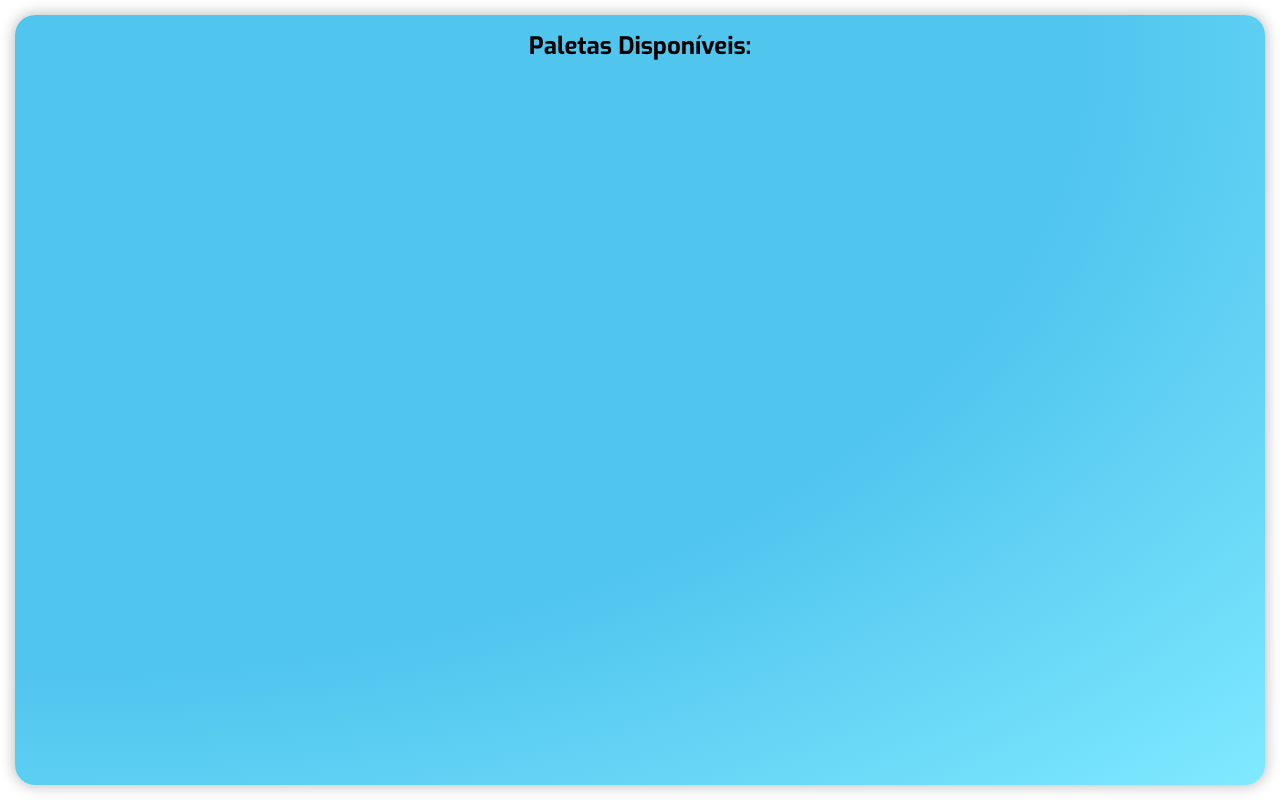
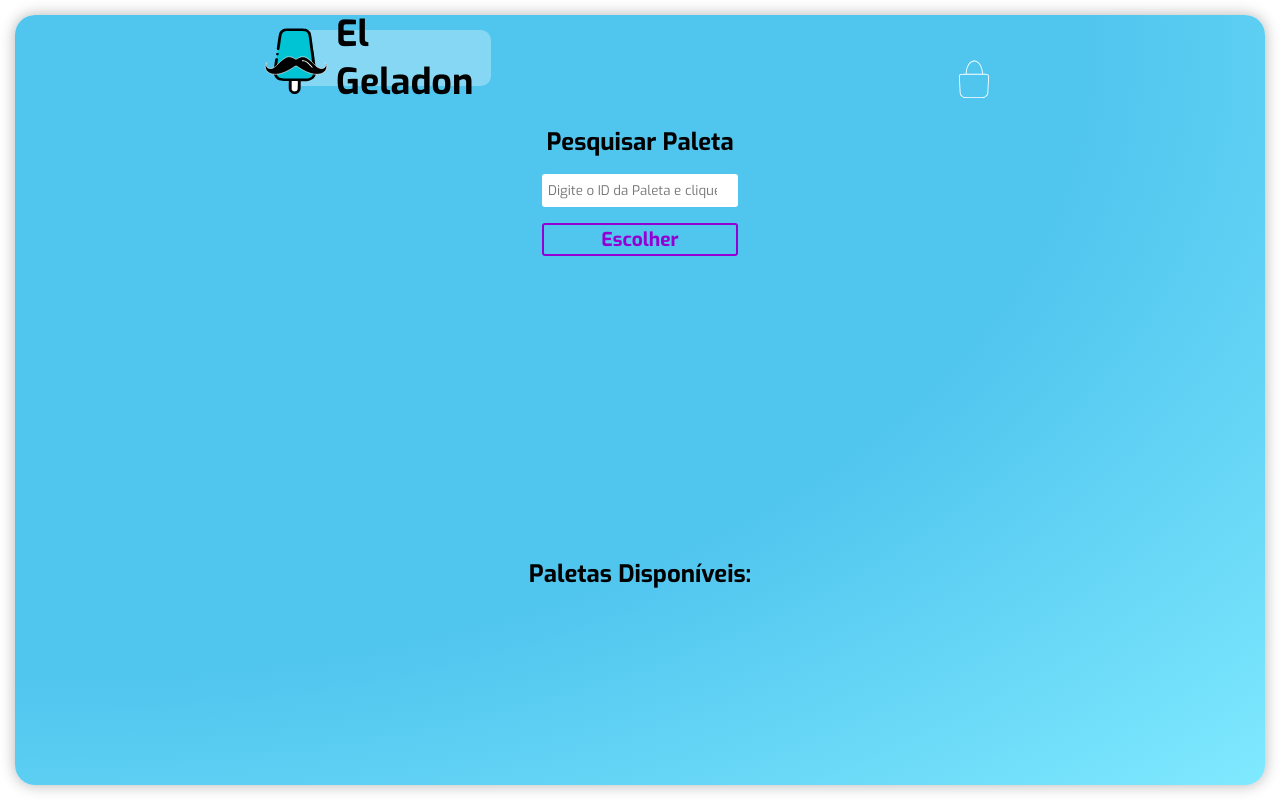
Before and after one commit to IvanBorba/ElGeladonFrontEndVanilla, a plain HTML site: page index.html in a window 1280 px wide. Drawn offline with Linux system fonts and the light colour scheme; no server answers.

Commit message:
feature: Aula 3 - finalizada

```diff
--- a/assets/script.js
+++ b/assets/script.js
@@ -40,6 +40,11 @@ const buscarTodasAsPaletas = async () => {
 
 const buscarPaletaPorId = async (id) => {
   const resposta = await fetch(`${baseUrl}/paletas/paleta/${id}`);
+
+  if (resposta.status === 404) {
+    return false;
+  }
+
   const paleta = await resposta.json();
 
   return paleta;
@@ -114,10 +119,12 @@ const imprimirTodasAsPaletas = async () => {
       <div class="CartaoPaleta">
         <div class="CartaoPaleta__infos">
           <h4>${elemento.sabor}</h4>
-          <span>${elemento.preco}</span>
+          <span>R$${elemento.preco.toFixed(2)}</span>
           <p>${elemento.descricao}</p>
         </div>
-        <img src="./${elemento.foto}" alt="Paleta sabor ${elemento.sabor}"/>
+        <img src="./${elemento.foto}" alt="Paleta sabor ${
+        elemento.sabor
+      }" class="CartaoPaleta__foto"/>
       </div>
       `
     );
@@ -125,3 +132,34 @@ const imprimirTodasAsPaletas = async () => {
 };
 
 imprimirTodasAsPaletas();
+
+const imprimirUmaPaletaPorId = async () => {
+  document.getElementById("paletaPesquisada").innerHTML = "";
+
+  const input = document.getElementById("inputIdPaleta");
+  const id = input.value;
+
+  const paleta = await buscarPaletaPorId(id);
+
+  if (paleta === false) {
+    const mensagemDeErro = document.createElement("p");
+    mensagemDeErro.id = "mensagemDeErro";
+    mensagemDeErro.classList.add("MensagemDeErro");
+    mensagemDeErro.innerText = "Nenhuma paleta encontrada";
+
+    document.getElementById("paletaPesquisada").appendChild(mensagemDeErro);
+  } else {
+    document.getElementById("paletaPesquisada").innerHTML = `
+      <div class="CartaoPaleta">
+        <div class="CartaoPaleta__infos">
+          <h4>${paleta.sabor}</h4>
+          <span>R$${paleta.preco.toFixed(2)}</span>
+          <p>${paleta.descricao}</p>
+        </div>
+        <img src="./${paleta.foto}" alt="Paleta sabor ${
+      paleta.sabor
+    }" class="CartaoPaleta__foto"/>
+      </div>
+    `;
+  }
+};
--- a/assets/style.css
+++ b/assets/style.css
@@ -71,8 +71,7 @@ html {
   }
 }
 
-.PaletaCardItem,
-.PaletaListaItem {
+.CartaoPaleta {
   font-family: "Exo";
   background: rgba(255, 255, 255, 0.3);
   border-radius: 10px;
@@ -82,45 +81,112 @@ html {
   justify-content: space-around;
 }
 
-.PaletaCardItem {
+.CartaoPaleta {
   margin: 20px 0;
   height: 150px;
-  width: auto;
 }
 
 @media (max-width: 400px) {
-  .PaletaCardItem,
-  .PaletaListaItem {
+  .CartaoPaleta,
+  .CartaoPaleta__infos {
     width: 210px;
     height: 180px;
   }
 }
 
-.PaletaCardItem > div,
-.PaletaListaItem > div {
+.CartaoPaleta > div,
+.CartaoPaleta__infos > div {
   display: flex;
   justify-content: space-between;
   flex-direction: column;
 }
 
-.PaletaCardItem__sabor,
-.PaletaListaItem__sabor {
+.CartaoPaleta__infos > h4 {
   font-size: 1.5em;
   font-weight: 700;
   line-height: 100%;
 }
 
-.PaletaCardItem__descricao,
-.PaletaListaItem__descricao {
+.CartaoPaleta__infos > p {
   font-size: 0.85em;
 }
 
-.PaletaCardItem__preco,
-.PaletaListaItem__preco {
+.CartaoPaleta__infos > span {
   color: darkviolet;
 }
 
-.PaletaListaItem__foto {
+.CartaoPaleta > img {
   height: 150px;
   margin-right: -60px;
 }
+
+.Header {
+  width: calc(60vw - 60px);
+  height: 12vh;
+  align-items: center;
+  padding: 0 20vw;
+}
+
+.Header > .Header__container {
+  height: 100%;
+  display: flex;
+  justify-content: space-between;
+}
+
+.Header > .Header__container > div {
+  display: flex;
+  align-items: center;
+  font-size: x-large;
+  background-color: #ffffff4d;
+  width: 16vw;
+  height: 7vh;
+  border-radius: 10px;
+  position: relative;
+}
+
+.Header > .Header__container > div > img {
+  position: absolute;
+  left: -25px;
+  top: -10px;
+}
+
+.Header > .Header__container > div > h2 {
+  position: absolute;
+  left: 50px;
+}
+
+.MensagemDeErro {
+  color: red;
+  margin: 2rem;
+  font-size: larger;
+}
+
+.PesquisarPaleta {
+  width: calc(20vw - 60px);
+  padding: 0 40vw;
+  height: 50vh;
+}
+
+.PesquisarPaleta > .PesquisarPaleta__container {
+  display: flex;
+  flex-direction: column;
+  width: 100%;
+  height: 30vh;
+}
+
+.PesquisarPaleta > .PesquisarPaleta__container > input {
+  border: none;
+  margin: 1rem 0;
+  padding: 8px 6px;
+  border-radius: 3px;
+}
+
+.PesquisarPaleta > .PesquisarPaleta__container > button {
+  background-color: transparent;
+  border-radius: 3px;
+  border: 2px solid #9400d3;
+  color: #9400d3;
+  font-size: larger;
+  font-weight: 700;
+  height: 33px;
+}
--- a/index.html
+++ b/index.html
@@ -9,6 +9,29 @@
   </head>
   <body>
     <div class="Home">
+      <header class="Header">
+        <div class="Header__container">
+          <div>
+            <img src="./assets/icons/logo.svg" width="70px" />
+            <h2>El Geladon</h2>
+          </div>
+          <img src="./assets/icons/sacola.svg" width="40px" />
+        </div>
+      </header>
+
+      <h2>Pesquisar Paleta</h2>
+      <div class="PesquisarPaleta">
+        <div class="PesquisarPaleta__container">
+          <input
+            type="number"
+            id="inputIdPaleta"
+            placeholder="Digite o ID da Paleta e clique em escolher"
+          />
+          <button onclick="imprimirUmaPaletaPorId()">Escolher</button>
+          <div class="PaletaPesquisada" id="paletaPesquisada"></div>
+        </div>
+      </div>
+
       <h2>Paletas Disponíveis:</h2>
       <div class="Home__container">
         <div class="PaletaLista" id="paletaList"></div>
```
